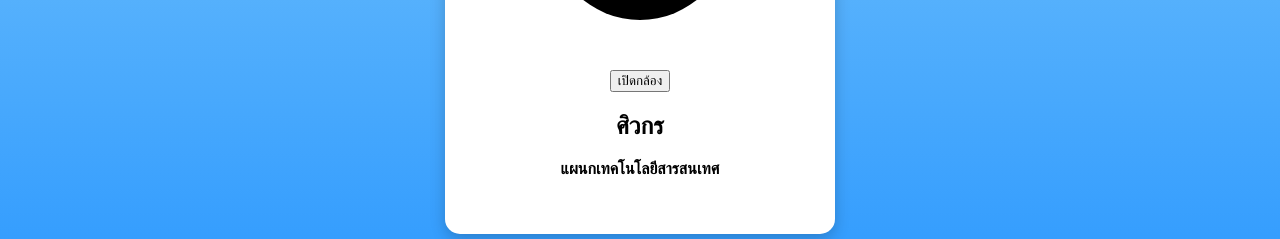
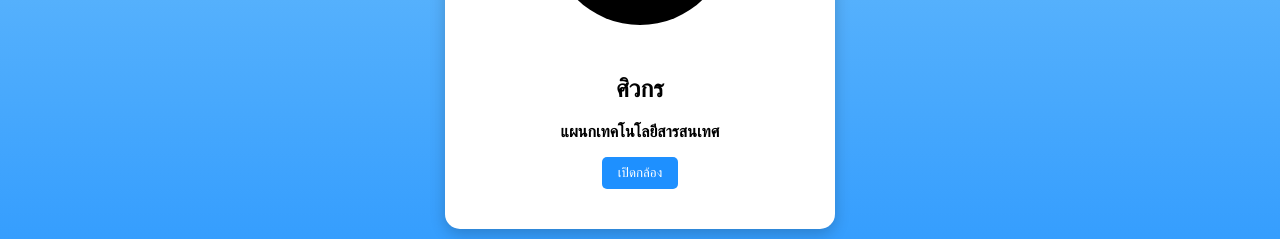
Before and after one commit to M4liM4li/checkNamev2, a React (Vite) app in the folder client/: page /Teacher in a window 1280 px wide. Shown: the part 383-622 px from the top of the page. Built offline with nearby package versions, Linux system fonts and the light colour scheme.

Commit message:
update teacher

```diff
--- a/client/src/component/Login.jsx
+++ b/client/src/component/Login.jsx
@@ -11,11 +11,14 @@ const Login = () => {
   const handleSubmit = async (e) => {
     e.preventDefault();
     try {
-      const response = await fetch("https://check-namev2-serverx.vercel.app/api/login", {
-        method: "POST",
-        headers: { "Content-Type": "application/json" },
-        body: JSON.stringify({ username, password }),
-      });
+      const response = await fetch(
+        "https://check-namev2-serverx.vercel.app/api/login",
+        {
+          method: "POST",
+          headers: { "Content-Type": "application/json" },
+          body: JSON.stringify({ username, password }),
+        }
+      );
 
       const data = await response.json();
 
@@ -27,19 +30,20 @@ const Login = () => {
 
       // เมื่อเข้าสู่ระบบสำเร็จ
       if (data.success) {
-        sessionStorage.setItem("user", JSON.stringify(data.user)); // เก็บข้อมูลผู้ใช้
-        sessionStorage.setItem("token", data.token); // เก็บ Token
+        // บันทึกข้อมูลผู้ใช้และ Token
+        localStorage.setItem("user", JSON.stringify(data.user)); // เก็บข้อมูลผู้ใช้
+        localStorage.setItem("token", data.token); // เก็บ Token
 
         if (data.user.role === "teacher") {
           navigate("/Teacher");
         } else {
           navigate("/Home");
         }
-
       } else {
         setError(data.message || "ข้อมูลไม่ถูกต้อง"); // แสดงข้อความผิดพลาด
       }
     } catch (err) {
+      console.log(err);
       setError("เกิดข้อผิดพลาดในการเชื่อมต่อ"); // ข้อความข้อผิดพลาดเมื่อเกิดข้อผิดพลาดในการเชื่อมต่อ
     }
   };
--- a/client/src/component/Teacher.jsx
+++ b/client/src/component/Teacher.jsx
@@ -56,6 +56,8 @@ const Teacher = () => {
             />
           )}
         </div>
+        <h2 className={style.fullname}>{userInfo.fullname}</h2>
+        <h3 className={style.department}>{userInfo.department}</h3>
 
         <div className={style.buttonContainer}>
           {!isUsingCamera ? (
@@ -89,9 +91,7 @@ const Teacher = () => {
           )}
         </div>
 
-        <h2 className={style.fullname}>{userInfo.fullname}</h2>
 
-        <h3 className={style.department}>{userInfo.department}</h3>
       </div>
     </div>
   );
--- a/client/src/style/Teacher.module.css
+++ b/client/src/style/Teacher.module.css
@@ -180,7 +180,15 @@
     touch-action: manipulation;
   }
 
-  .button_1:hover,
-  .button_1:focus {
-    background-color: #F082AC;
-  }
+.button_1:hover,
+.button_1:focus {
+  background-color: #F082AC;
+}
+.button {
+  padding: 8px 16px;
+  background-color: #1E90FF;
+  color: white;
+  border: none;
+  border-radius: 5px;
+  cursor: pointer;
+}
```
